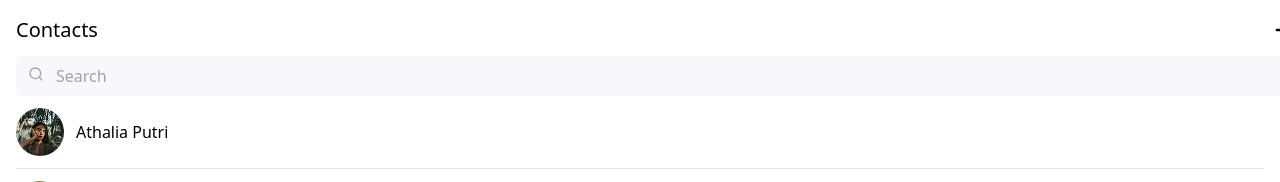
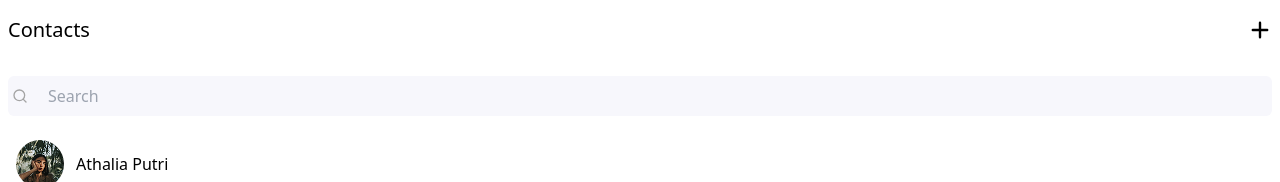
Before and after one commit to Johnnysky2700/chateo, a React (Create React App) app: page /ContactPage in a window 1280 px wide. Shown: the top 182 px of the page. Built offline with nearby package versions, Linux system fonts and the light colour scheme; data requests are answered from the project's data file; sample sign-in values are in the browser's storage.

Commit message:
in contactpage header and search as been set to fixed

```diff
--- a/src/Components/ContactPage.jsx
+++ b/src/Components/ContactPage.jsx
@@ -92,9 +92,10 @@ export default function ContactPage() {
   };
 
   return (
-    <div className="min-h-screen bg-white p-4 pb-24 relative text-black dark:bg-black dark:text-white">
+    <div className="min-h-screen bg-white p-4 pb-24 text-black dark:bg-black dark:text-white">
       {/* Header */}
-      <div className="flex justify-between items-center mb-4 py-4 fixed top-0 w-full bg-white">
+      <div className="fixed z-50 top-0 w-full bg-white left-0">
+        <div className="flex justify-between items-center mb-4 py-4 px-2">
           <h1 className="text-xl">Contacts</h1>
           <button className="text-2xl" onClick={() => setShowModal(true)}>
             <HiPlus />
@@ -102,7 +103,8 @@ export default function ContactPage() {
         </div>
 
         {/* Search Input */}
-      <div className="mb-4 text-[#A4A4A4] mt-10 fixed w-full">
+        <div className="mb-4 relative px-2">
+          <FiSearch className="absolute left-3 top-1/2 transform -translate-y-1/2 text-[#A4A4A4]" />
           <input
             type="text"
             value={search}
@@ -110,11 +112,10 @@ export default function ContactPage() {
             className="w-full pl-10 pr-4 py-2 bg-[#F7F7FC] text-black rounded-md dark:bg-gray-900 dark:text-[#A4A4A4]"
             placeholder="Search"
           />
-        <FiSearch className="absolute left-3 top-2.5 text-[#A4A4A4]" />
         </div>
-
+      </div>
       {/* Contact List */}
-      <div className="mt-20">
+      <div className="mt-28">
         <ul>
           {filteredContacts.map((contact) => (
             <li
```
Lines whose indentation alone changed are shown as unchanged.
